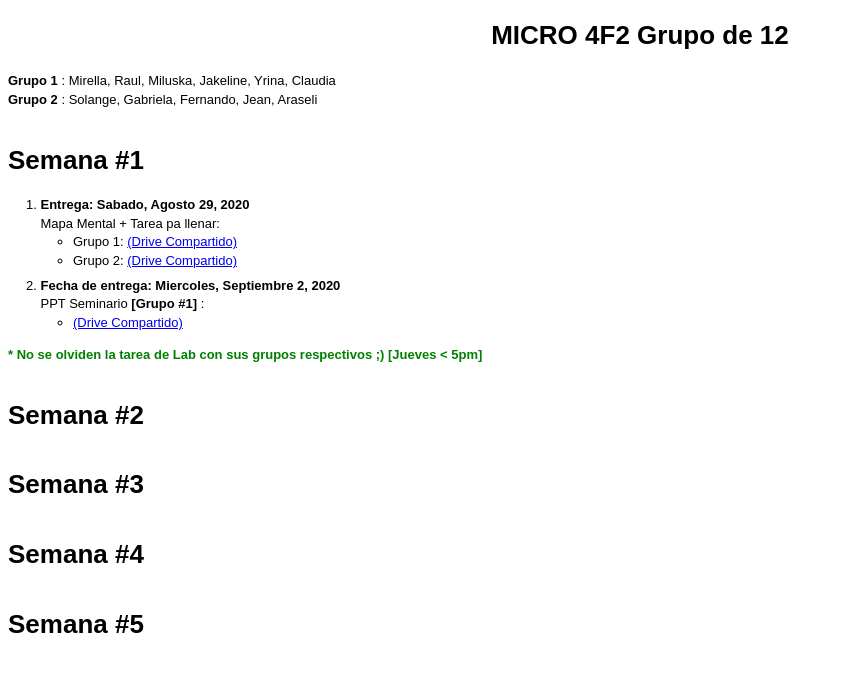
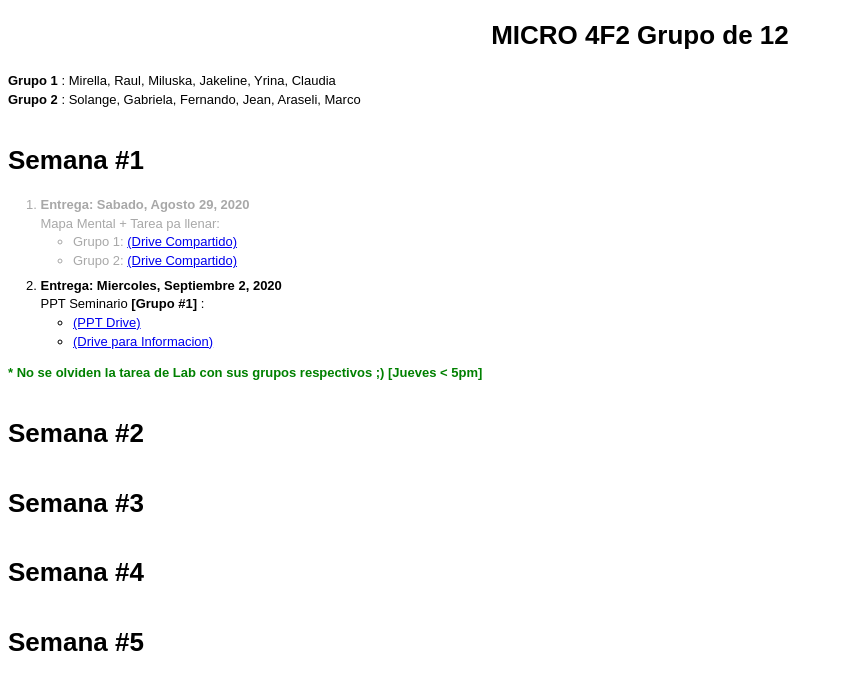
Before and after one commit to neyra77/micro, a plain HTML site: page index.html in a window 1280 px wide. Shown: the whole page, without its empty margins (0-843 px from the left). Drawn offline with Linux system fonts and the light colour scheme.

Commit message:
Added greying out of past assignments, new document and new person

```diff
--- a/index.html
+++ b/index.html
@@ -11,14 +11,14 @@
 		<center> <h1> MICRO 4F2 Grupo de 12 </h1> </center>
 		<div>
 			<b> Grupo 1 </b>: Mirella, Raul, Miluska, Jakeline, Yrina, Claudia </br>
-			<b> Grupo 2 </b>: Solange, Gabriela, Fernando, Jean, Araseli
+			<b> Grupo 2 </b>: Solange, Gabriela, Fernando, Jean, Araseli, Marco
 		</div>
 
 		<div class="maincontent">
 			<div class="week">
 				<h1> Semana #1 </h1>
 				<ol>
-					<div class="task"><li><b> Entrega: Sabado, Agosto 29, 2020 </b>  </br>
+					<div class="finished_task"><li><b> Entrega: Sabado, Agosto 29, 2020 </b>  </br>
 					Mapa Mental + Tarea pa llenar:
 						<ul>
 							<li> Grupo 1:
@@ -36,13 +36,19 @@
 						</ul>
 					</li></div>
 
-					<div class="task"><li><b> Fecha de entrega: Miercoles, Septiembre 2, 2020 </b> </br>
+					<div class="task"><li><b> Entrega: Miercoles, Septiembre 2, 2020 </b> </br>
 					PPT Seminario <b> [Grupo #1] </b>:
 						<ul>
 							<li>
 								<a target="_blank" rel="noopener noreferrer"
                         					href="https://docs.google.com/presentation/d/1eWk_EFMCXx_oO7KadhTQrsXNRUgOUNGM3pPW4CZO0ns/edit?usp=sharing">
-									(Drive Compartido)
+									(PPT Drive)
+								</a></br>
+							</li>
+							<li>
+								<a target="_blank" rel="noopener noreferrer"
+                        					href="https://docs.google.com/document/d/1VY0VKz5PSv4f6zqzxKamgVoa49Z-U6PN122V5van9RM/edit?usp=sharing">
+									(Drive para Informacion)
 								</a></br>
 							</li>
 						</ul>
--- a/styleA.css
+++ b/styleA.css
@@ -19,6 +19,12 @@ div.task {
 	margin-bottom: 0.5em;
 }
 
+div.finished_task {
+	color: #A8A8A8;
+	margin-top: 0.5em;
+	margin-bottom: 0.5em;
+}
+
 div.week {
 	margin-top: 2.5em;
 	margin-bottom: 2.5em;
```
Also changed, not shown: 2 other files.
